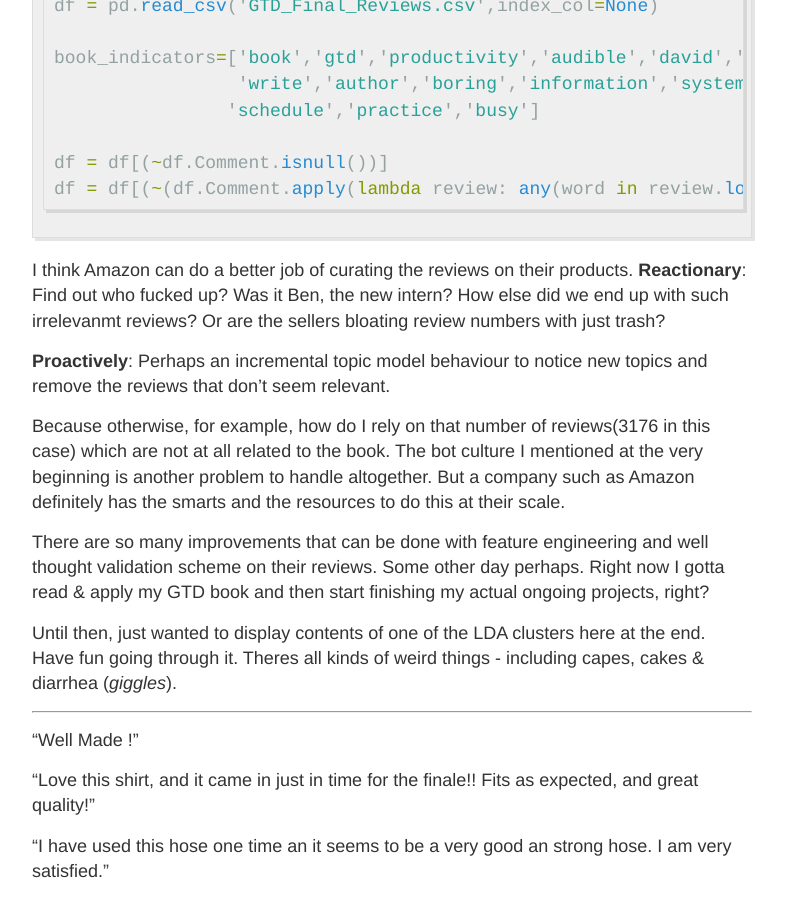
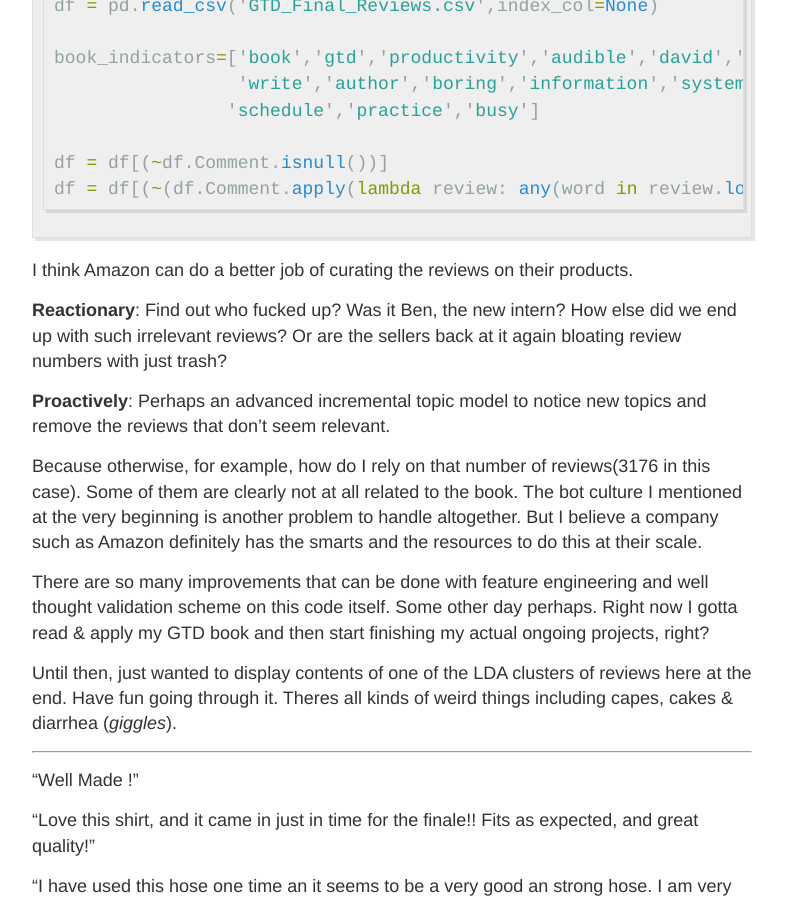
Before and after one commit to spsphulse/My-Portfolio, a Jekyll site: the page built from _posts/2019-07-30-whats-going-on-amazon.md, in a window 1280 px wide and 900 px high, scrolled down 5993 px. Shown: the whole window, without its empty margins (248-1034 px from the left). Built offline with Jekyll 4.4.1, drawn with Linux system fonts in a browser that asks for light colours.

Commit message:
Update 2019-07-30-whats-going-on-amazon.md

````diff
--- a/_posts/2019-07-30-whats-going-on-amazon.md
+++ b/_posts/2019-07-30-whats-going-on-amazon.md
@@ -81,15 +81,16 @@ df = df[(~(df.Comment.apply(lambda review: any(word in review.lower() for word i
 ```
 
 I think Amazon can do a better job of curating the reviews on their products.
-**Reactionary**: Find out who fucked up? Was it Ben, the new intern? How else did we end up with such irrelevanmt reviews? Or are the sellers bloating review numbers with just trash?
 
-**Proactively**: Perhaps an incremental topic model behaviour to notice new topics and remove the reviews that don't seem relevant.
+**Reactionary**: Find out who fucked up? Was it Ben, the new intern? How else did we end up with such irrelevant reviews? Or are the sellers back at it again bloating review numbers with just trash?
 
-Because otherwise, for example, how do I rely on that number of reviews(3176 in this case) which are not at all related to the book. The bot culture I mentioned at the very beginning is another problem to handle altogether. But a company such as Amazon definitely has the smarts and the resources to do this at their scale.
+**Proactively**: Perhaps an advanced incremental topic model to notice new topics and remove the reviews that don't seem relevant.
 
-There are so many improvements that can be done with feature engineering and well thought validation scheme on their reviews. Some other day perhaps. Right now I gotta read & apply my GTD book and then start finishing my actual ongoing projects, right?
+Because otherwise, for example, how do I rely on that number of reviews(3176 in this case). Some of them are clearly not at all related to the book. The bot culture I mentioned at the very beginning is another problem to handle altogether. But I believe a company such as Amazon definitely has the smarts and the resources to do this at their scale.
 
-Until then, just wanted to display contents of one of the LDA clusters here at the end. Have fun going through it. Theres all kinds of weird things - including capes, cakes & diarrhea (*giggles*).
+There are so many improvements that can be done with feature engineering and well thought validation scheme on this code itself. Some other day perhaps. Right now I gotta read & apply my GTD book and then start finishing my actual ongoing projects, right?
+
+Until then, just wanted to display contents of one of the LDA clusters of reviews here at the end. Have fun going through it. Theres all kinds of weird things including capes, cakes & diarrhea (*giggles*).
 
 
 *********************************************************************************************************
````
